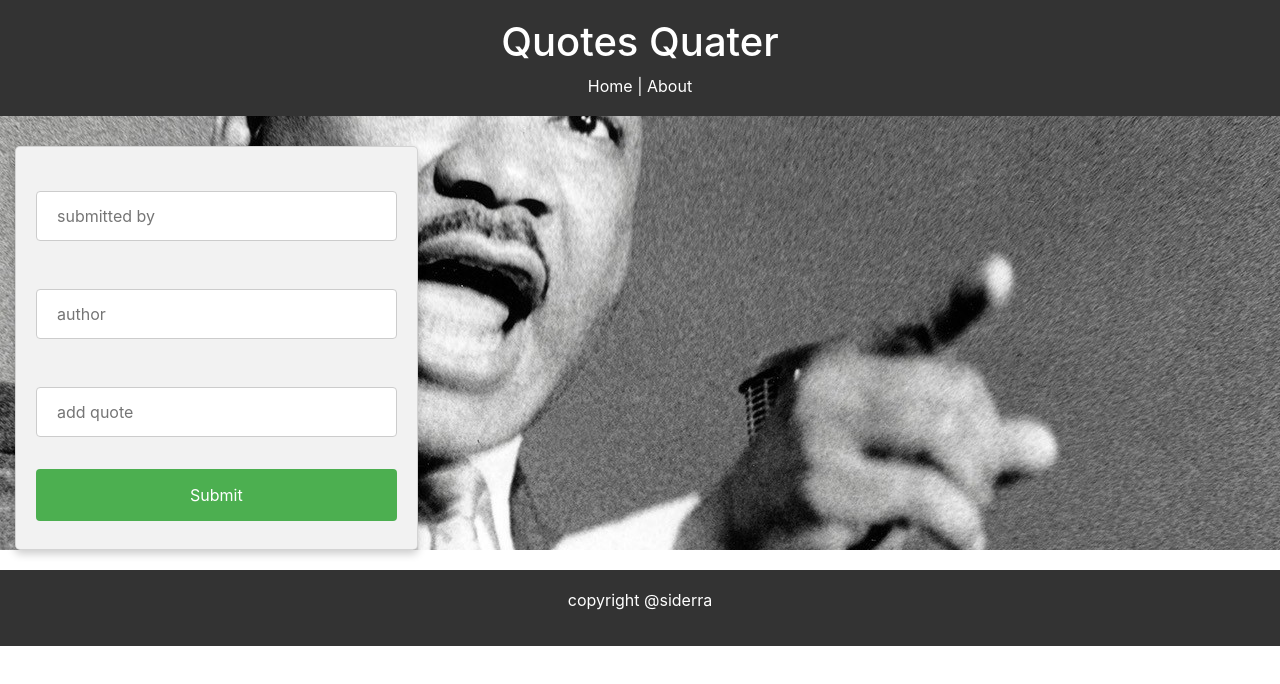
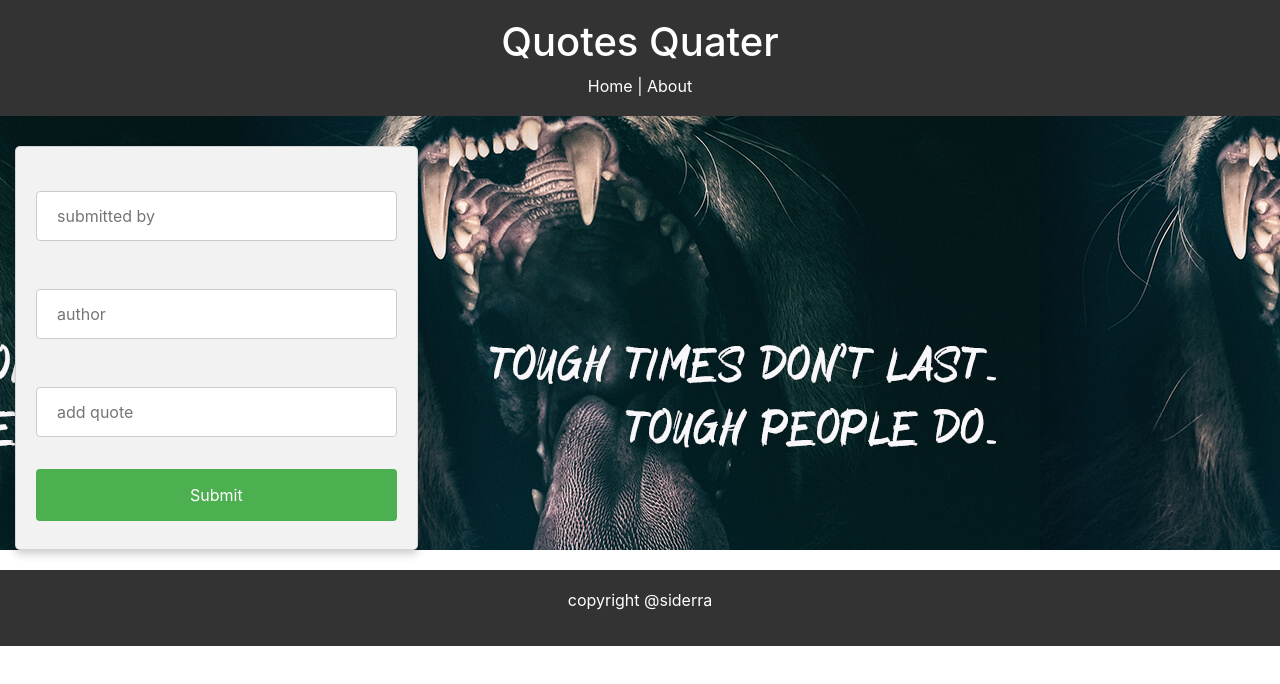
Before and after one commit to vsidera/Quotes, an Angular app: page / in a window 1280 px wide. Shown: the top 684 px of the page. Built offline with nearby package versions, Linux system fonts and the light colour scheme; no server answers.

Commit message:
update the background image

```diff
--- a/src/app/components/footer/footer.component.css
+++ b/src/app/components/footer/footer.component.css
@@ -6,7 +6,7 @@
     margin-top :20px;
 }
 
-.footer a{
+/* .footer a{
     color: #fff;
     text-decoration: none;
-}
+} */
--- a/src/app/components/quotes/quotes.component.css
+++ b/src/app/components/quotes/quotes.component.css
@@ -1,8 +1,9 @@
 .item{
     font-size: 16px;
     padding-top: 30px;
+
 }
 
 .container-fluid{
-    background: url(/assets/images/martin.jpeg) no-repeat center center fixed;
+    background: url(/assets/images/back1.jpg) center center fixed;
 }
```
Also changed, not shown: src/assets/images/back1.jpg (added).
